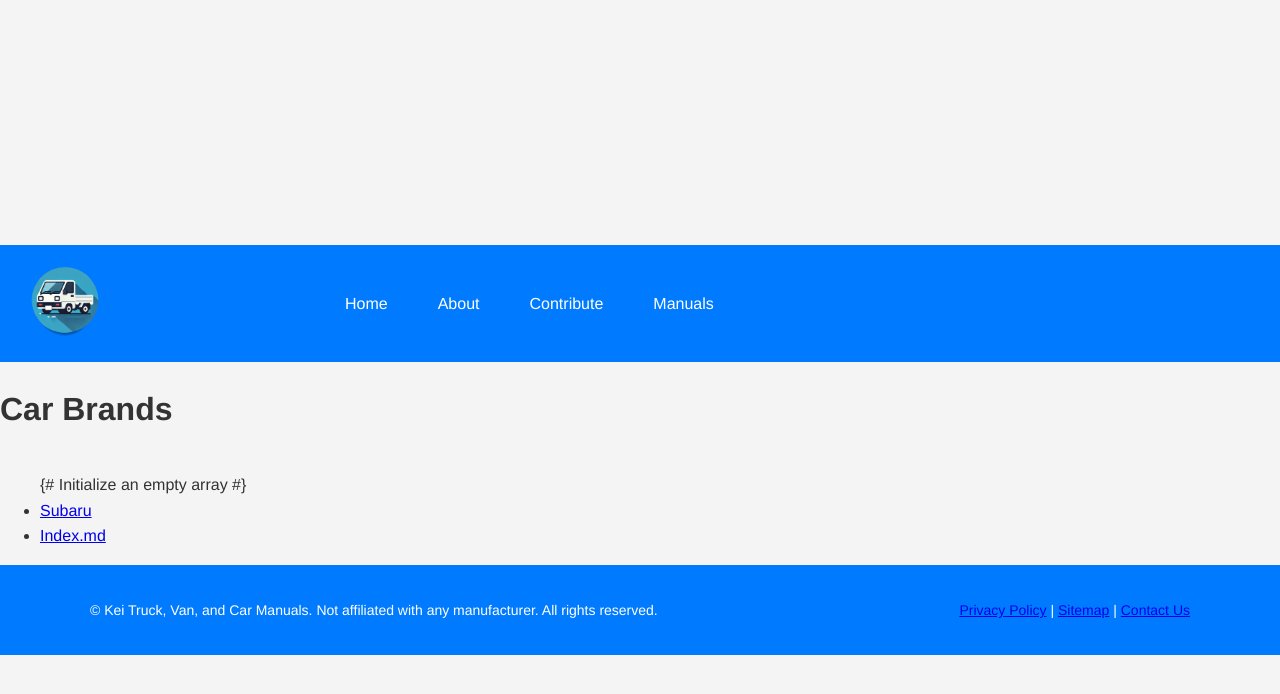
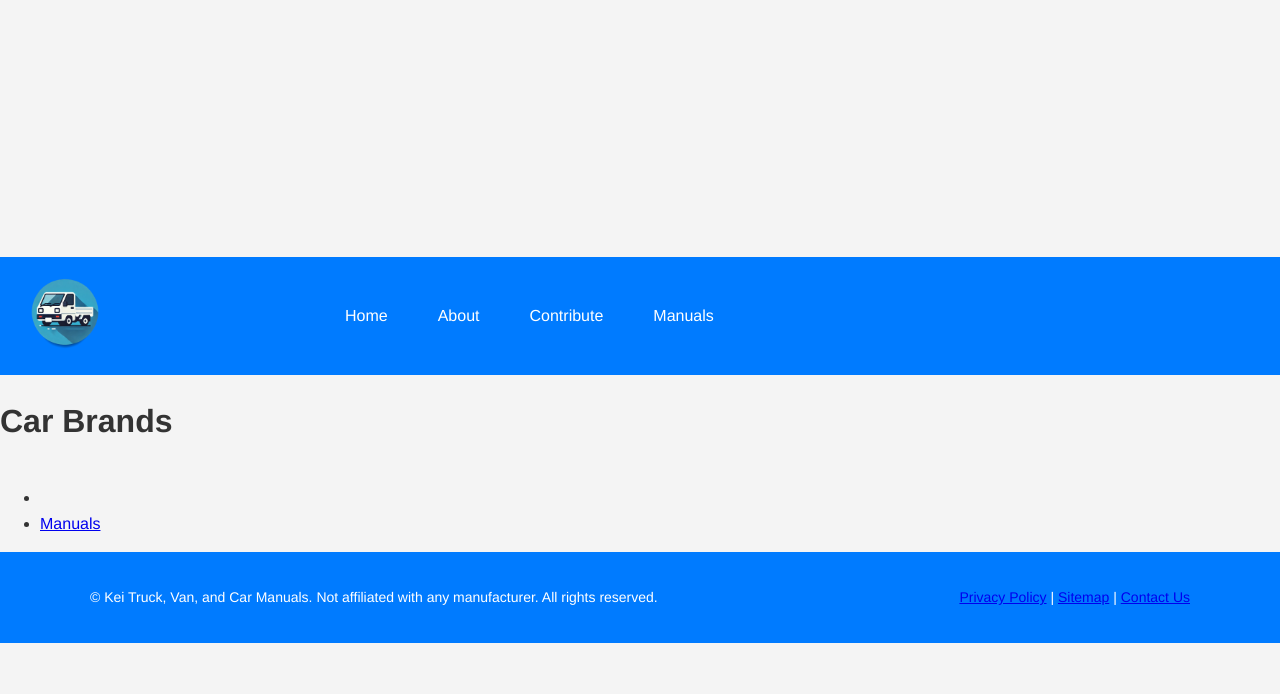
Before and after one commit to tlorien/Kei-Truck-Van-and-Car-Manuals, a Jekyll site: the page built from manuals/index.md, in a window 1280 px wide. Shown: the top 694 px of the page. Built offline with Jekyll 4.4.1, drawn with Linux system fonts in a browser that asks for light colours.

```diff
--- a/manuals/index.md
+++ b/manuals/index.md
@@ -4,19 +4,8 @@
 ---
 
 # Car Brands
+{% assign brands = site.pages | map: "path" | map: "manuals" | uniq %}
 <ul>
-  {% assign brands = "" | split: "," %}  {# Initialize an empty array #}
-
-  {% for page in site.pages %}
-    {% if page.path contains "manuals/" %}
-      {% assign brand_name = page.path | split: "/" | slice: 1, 1 | first %}
-
-      {% unless brands contains brand_name %}
-        {% assign brands = brands | push: brand_name %}
-      {% endunless %}
-    {% endif %}
-  {% endfor %}
-
   {% for brand in brands %}
     <li><a href="/manuals/{{ brand }}/">{{ brand | capitalize }}</a></li>
   {% endfor %}
--- a/robots.txt
+++ b/robots.txt
@@ -8,4 +8,4 @@
 Allow: /
 
 # Sitemap for better indexing
-Sitemap: https://yourdomain.com/sitemap.xml
+Sitemap: https://tlorien.github.io/Kei-Truck-Van-and-Car-Manuals/sitemap.xml
```
